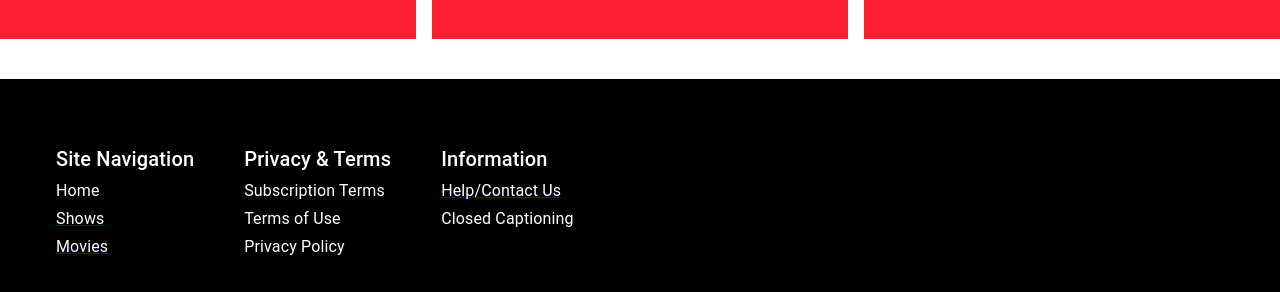
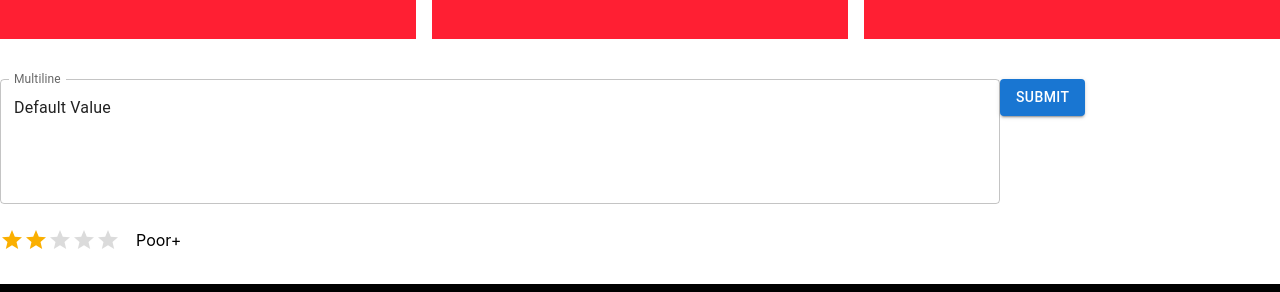
Before and after one commit to richardcolachagua/streaming-site, a React (Create React App) app: page /shows in a window 1280 px wide. Shown: the part 660-952 px from the top of the page. Built offline with nearby package versions, Linux system fonts and the light colour scheme.

Commit message:
"Updates to ratings and comments components"

```diff
--- a/src/frontend/components/Reviews/Comments.jsx
+++ b/src/frontend/components/Reviews/Comments.jsx
@@ -1,21 +1,25 @@
-import React from 'react'
-import { TextField, Button, Box } from "@mui/material"
-
+import React from "react";
+import { TextField, Button, Box } from "@mui/material";
 
 const Comments = () => {
     return (
         <Box>
             <TextField
+                sx={{
+                    width: 1000,
+                    marginBottom: 3,
+                }}
                 id="outlined-multiline-static"
                 label="Multiline"
                 multiline
                 rows={4}
-                defaultValue="Default Value" />
-            <Button variant='contained'>
+                defaultValue="Default Value"
+            />
+            <Button variant="contained">
                 Submit
             </Button>
         </Box>
-    )
-}
+    );
+};
 
-export default Comments
+export default Comments;
--- a/src/frontend/components/Reviews/RatingComponent.jsx
+++ b/src/frontend/components/Reviews/RatingComponent.jsx
@@ -0,0 +1,54 @@
+import React, { useState } from "react";
+import { Box, Rating } from "@mui/material";
+import StarIcon from "@mui/icons-material/Star";
+
+const RatingsComponent = () => {
+    const [value, setValue] = useState(2);
+    const [hover, setHover] = useState(-1);
+
+    const labels = {
+        0.5: "Useless",
+        1: "Useless+",
+        1.5: "Poor",
+        2: "Poor+",
+        2.5: "Ok",
+        3: "Ok+",
+        3.5: "Good",
+        4: "Good+",
+        4.5: "Excellent",
+        5: "Excellent+",
+    };
+
+    function getLabelText(value) {
+        return `${value} Star${value !== 1 ? "s" : ""}, ${labels[value]}`;
+    }
+
+    return (
+        <Box
+            sx={{
+                width: 200,
+                display: "flex",
+                alignItems: "center",
+            }}
+        >
+            <Rating
+                name="hover-feedback"
+                value={value}
+                precision={0.5}
+                getLabelText={getLabelText}
+                onChange={(event, newValue) => {
+                    setValue(newValue);
+                }}
+                onChangeActive={(event, newHover) => {
+                    setHover(newHover);
+                }}
+                emptyIcon={<StarIcon style={{ opacity: 0.55 }} fontSize="inherit" />}
+            />
+            {value != null && (
+                <Box sx={{ ml: 2 }}>{labels[hover !== -1 ? hover : value]}</Box>
+            )}
+        </Box>
+    );
+};
+
+export default RatingsComponent;
--- a/src/frontend/pages/Shows.jsx
+++ b/src/frontend/pages/Shows.jsx
@@ -3,8 +3,11 @@
 import Footer from "../components/Footer";
 import Header from "../components/Headers/Header";
 import TvShowBanner from "../components/Banners/TvShowBanner";
+import Comments from "../components/Reviews/Comments";
+import RatingsComponent from "../components/Reviews/RatingComponent"
 
 const Shows = () => {
+
   return (
     <>
       <Header />
@@ -195,6 +198,8 @@
           content here
         </Box>
       </Stack>
+      <Comments />
+      <RatingsComponent />
       <Footer />
     </>
   );
```
